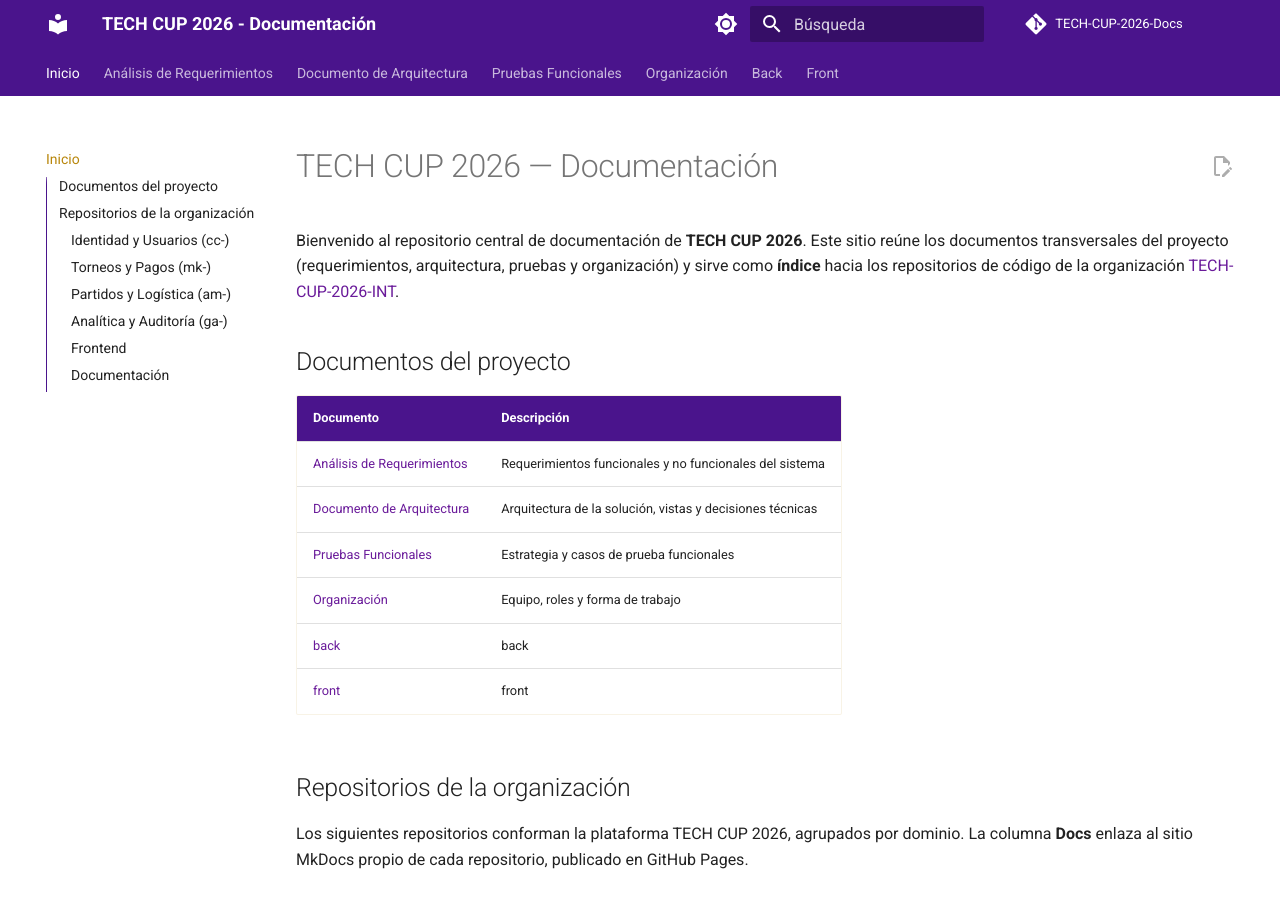
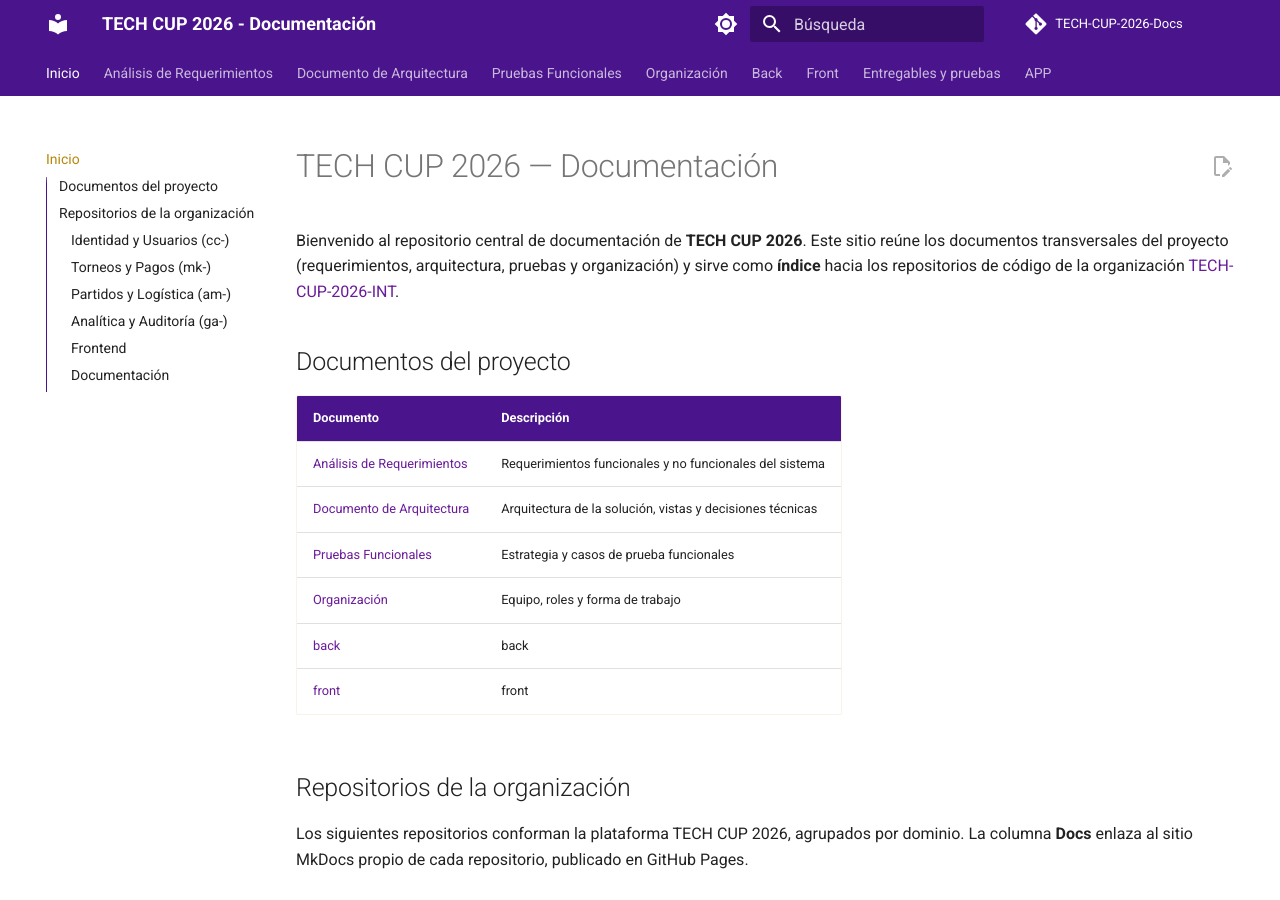
Before and after one commit to TECH-CUP-2026-INT/TECH-CUP-2026-Docs, an MkDocs documentation site: the page built from docs/index.md, in a window 1280 px wide and 900 px high. Built offline with MkDocs 1.6.1 and Material for MkDocs 9.7.7, drawn with Linux system fonts in a browser that asks for light colours; comment, search, counter and statistics services are not loaded.

```diff
--- a/mkdocs.yml
+++ b/mkdocs.yml
@@ -39,6 +39,8 @@ nav:
   - Organización: organizacion.md
   - Back: back.md
   - Front: front.md
+  - Entregables y pruebas: entrgablespruebas.md
+  - APP: app.md
 
 markdown_extensions:
   - admonition
```
Also changed, not shown: docs/app.md (added, +1 -0 lines), docs/entregablespruebas.md (added, +1 -0 lines).
